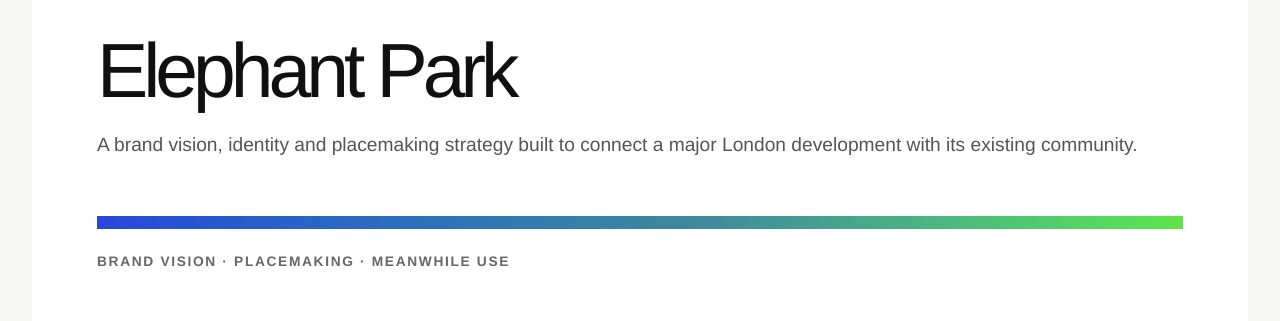
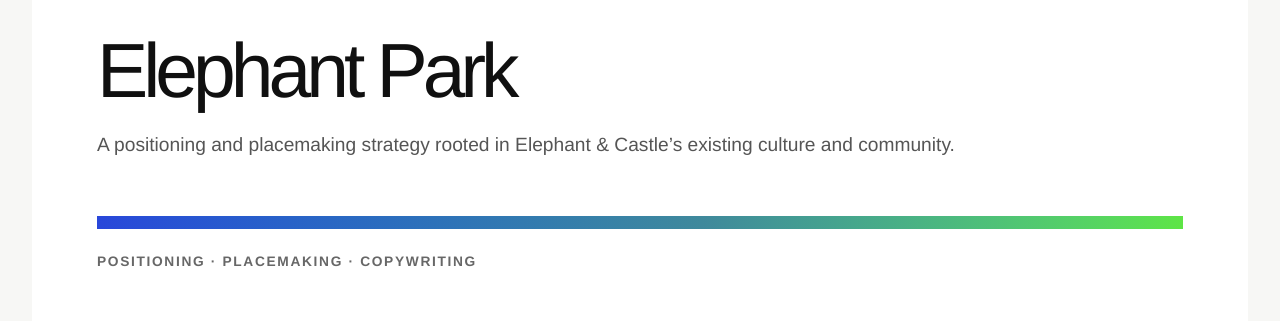
Before and after one commit to smithanddevilcreative/alexlewisconsultant, a plain HTML site: page dist/index.html in a window 1280 px wide. Shown: the part 4140-4461 px from the top of the page. Drawn offline with Linux system fonts and the light colour scheme; grey boxes are pictures that could not be loaded.

Commit message:
Correct Elephant Park homepage framing

```diff
--- a/dist/index.html
+++ b/dist/index.html
@@ -80,13 +80,13 @@
       </article>
 
       <article class="case-study">
-        <a class="case-image-link" href="work/elephant-park/"><img src="assets/work/66def6f9c0d9d634cf053489-66def0696d3e5973b513911d-elephant-park-brand--704d82df.webp" alt="Elephant Park brand identity and placemaking work" width="2000" height="1125" loading="lazy"></a>
+        <a class="case-image-link" href="work/elephant-park/"><img src="assets/work/66def6f9c0d9d634cf053489-66def0696d3e5973b513911d-elephant-park-brand--704d82df.webp" alt="Elephant Park placemaking work" width="2000" height="1125" loading="lazy"></a>
         <div class="case-copy">
           <p class="case-type">Place</p>
           <h3><a href="work/elephant-park/">Elephant Park</a></h3>
-          <p>A brand vision, identity and placemaking strategy built to connect a major London development with its existing community.</p>
+          <p>A positioning and placemaking strategy rooted in Elephant &amp; Castle’s existing culture and community.</p>
           <div class="energy-line secondary" data-charge></div>
-          <p class="case-services">Brand vision · Placemaking · Meanwhile use</p>
+          <p class="case-services">Positioning · Placemaking · Copywriting</p>
         </div>
       </article>
 
```
